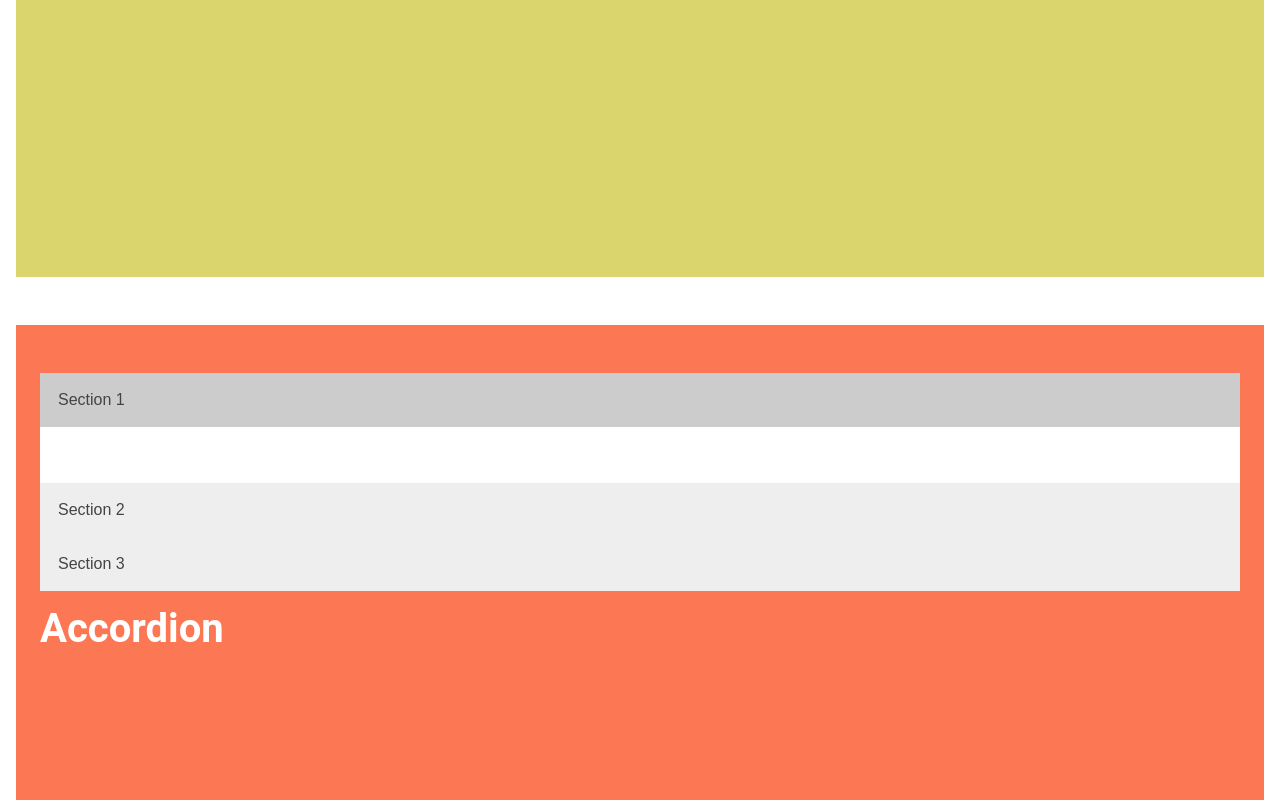
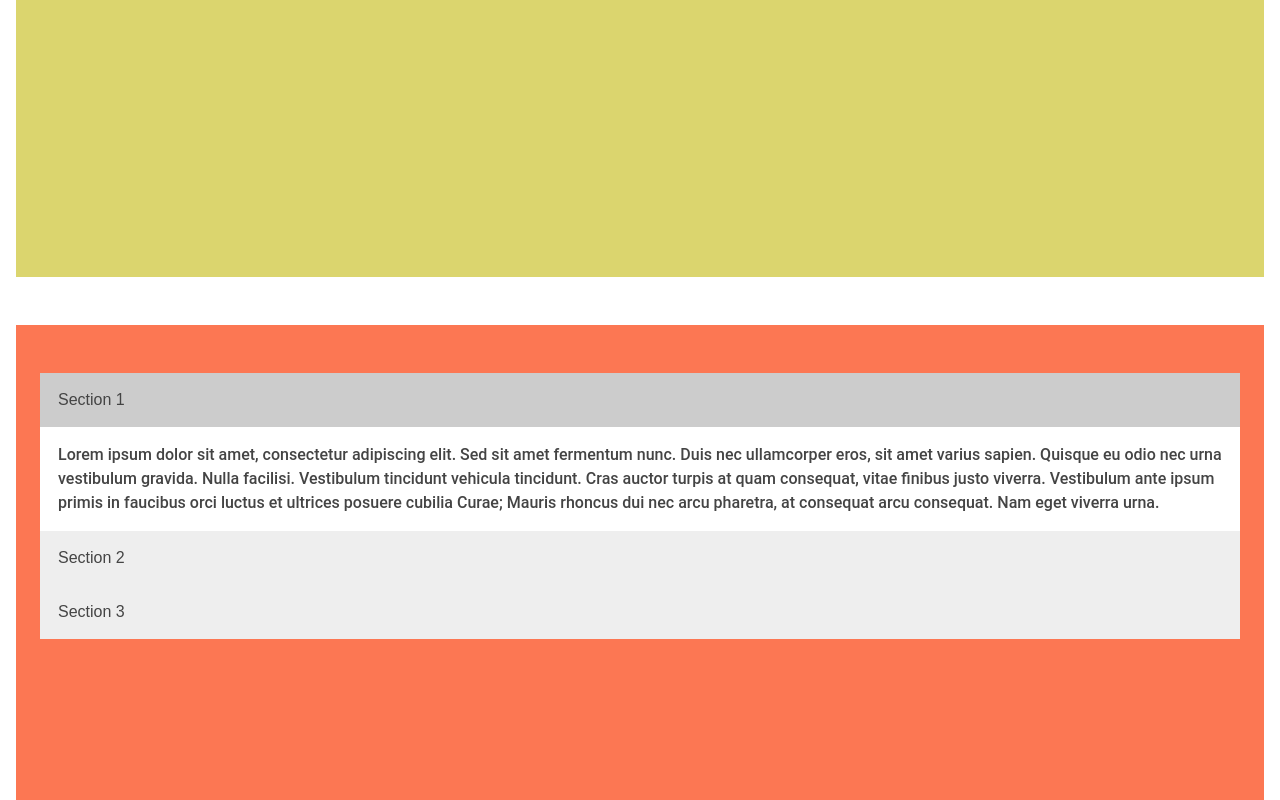
Before and after one commit to vidakayla/cprg-218-lab-4, a plain HTML site: page index.html in a window 1280 px wide. Both pictures are taken after a click on the button "Section 1". Shown: the part 1267-2067 px from the top of the page. Drawn offline with Linux system fonts and the light colour scheme.

Commit message:
updated accordion and text colour

```diff
--- a/index.html
+++ b/index.html
@@ -33,17 +33,17 @@
   <section class="container accordion-container">
     <button class="accordion">Section 1</button>
   <div class="panel">
-      <p>Lorem ipsum...</p>
+    <p>Lorem ipsum dolor sit amet, consectetur adipiscing elit. Sed sit amet fermentum nunc. Duis nec ullamcorper eros, sit amet varius sapien. Quisque eu odio nec urna vestibulum gravida. Nulla facilisi. Vestibulum tincidunt vehicula tincidunt. Cras auctor turpis at quam consequat, vitae finibus justo viverra. Vestibulum ante ipsum primis in faucibus orci luctus et ultrices posuere cubilia Curae; Mauris rhoncus dui nec arcu pharetra, at consequat arcu consequat. Nam eget viverra urna.</p>
   </div>
+
   <button class="accordion">Section 2</button>
   <div class="panel">
-      <p>Lorem ipsum...</p>
+    <p>Lorem ipsum dolor sit amet, consectetur adipiscing elit. Sed sit amet fermentum nunc. Duis nec ullamcorper eros, sit amet varius sapien. Quisque eu odio nec urna vestibulum gravida. Nulla facilisi. Vestibulum tincidunt vehicula tincidunt. Cras auctor turpis at quam consequat, vitae finibus justo viverra. Vestibulum ante ipsum primis in faucibus orci luctus et ultrices posuere cubilia Curae; Mauris rhoncus dui nec arcu pharetra, at consequat arcu consequat. Nam eget viverra urna.</p>
   </div>
+
   <button class="accordion">Section 3</button>
   <div class="panel">
-      <p>Lorem ipsum...</p>
-    </div>
-      <h1>Accordion</h1>
+    <p>Lorem ipsum dolor sit amet, consectetur adipiscing elit. Sed sit amet fermentum nunc. Duis nec ullamcorper eros, sit amet varius sapien. Quisque eu odio nec urna vestibulum gravida. Nulla facilisi. Vestibulum tincidunt vehicula tincidunt. Cras auctor turpis at quam consequat, vitae finibus justo viverra. Vestibulum ante ipsum primis in faucibus orci luctus et ultrices posuere cubilia Curae; Mauris rhoncus dui nec arcu pharetra, at consequat arcu consequat. Nam eget viverra urna.</p>
   </div>
   </section>
   <section class="footer-container">
--- a/styles/lab_four.css
+++ b/styles/lab_four.css
@@ -49,6 +49,7 @@ body, html {
   .panel {
     padding: 0 18px;
     background-color: white;
+    color:#444;
     display: none;
     overflow: hidden;
   }
```
Lines whose indentation alone changed are shown as unchanged.
